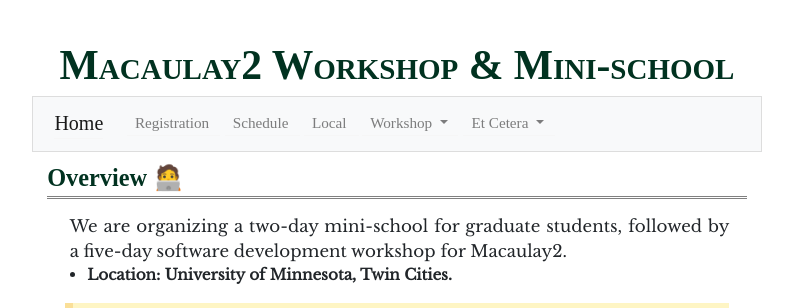
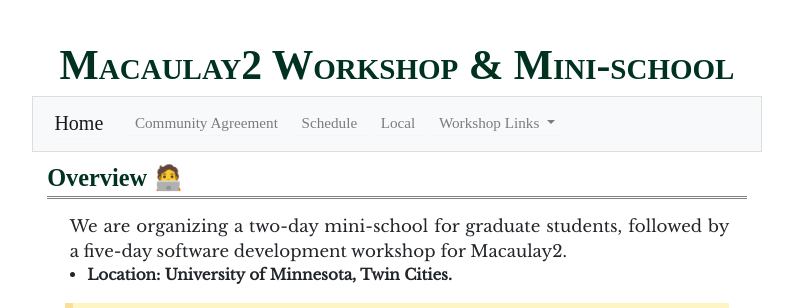
Before and after one commit to Macaulay2/Workshop-2023-Minneapolis, a Jekyll site: the page built from index.md, in a window 1280 px wide. Shown: the top 308 px of the page, without its empty margins (243-1036 px from the left). Built offline with Jekyll 4.4.1, drawn with Linux system fonts in a browser that asks for light colours; some web fonts are replaced.

Commit message:
Mon May 15 09:25:12 AM CDT 2023

```diff
--- a/_includes/navbar.html
+++ b/_includes/navbar.html
@@ -2,8 +2,8 @@
       <h1 class="masthead-title">Macaulay2 Workshop &amp; Mini-school</h1>
     </div>
 
-{% assign nodes="registration schedule local" | split: ' ' %}
-{% assign title="Registration Schedule Local" | split: ' ' %}
+{% assign nodes="community-agreement|schedule|local" | split: '|' %}
+{% assign title="Community Agreement|Schedule|Local" | split: '|' %}
 
     <nav class="navbar navbar-workshop navbar-expand-lg navbar-light bg-light">
       <a class="navbar-brand{% if page.url == '/' %} active{% endif %}" href="{{ site.baseurl }}/">Home</a>
@@ -13,37 +13,39 @@
 
       <div class="collapse navbar-collapse" id="navbarSupportedContent">
 	<ul class="navbar-nav mr-auto">
-	  <li class="nav-item">
-	    <a class="nav-link" href="https://forms.gle/Ujck8YCb7VcsUhPX8">Registration</a>
-	  </li>
+	  <!-- <li class="nav-item"> -->
+	  <!--   <a class="nav-link" href="https://forms.gle/Ujck8YCb7VcsUhPX8">Registration</a> -->
+	  <!-- </li> -->
 
-	  {%- for i in (1..2) -%}
+	  {%- for i in (0..2) -%}
 	  <li class="nav-item">
 	    <a class="nav-link{% if page.url contains nodes[i] %} active{% endif %}"
-	       href="{{ site.baseurl }}/M2Week/{{nodes[i]}}/">{{title[i]}}</a>
+	       href="{{ site.baseurl }}/{{nodes[i]}}/">{{title[i]}}</a>
 	  </li>
 	  {%- endfor %}
 
 	  <li class="nav-item dropdown">
 	    <a class="nav-link dropdown-toggle" id="navbarDropdown" role="button"
 	       data-toggle="dropdown" aria-haspopup="true" aria-expanded="false">
-	      Workshop
+	      Workshop Links
 	    </a>
 
 	    <div class="dropdown-menu" aria-labelledby="navbarDropdown">
 	      <a class="dropdown-item" href="https://github.com/Macaulay2/Workshop-2023-Minneapolis/wiki/Workshop-Projects">Project Descriptions</a>
 	      <a class="dropdown-item" href="https://github.com/Macaulay2/Workshop-2023-Minneapolis">GitHub Repository</a>
-	      <a class="dropdown-item" href="https://macaulay2.zulipchat.com/#narrow/stream/381500">Zulip Chat</a>
-	    </div>
-	  </li>
+	      <a class="dropdown-item" href="https://macaulay2.zulipchat.com/#narrow/stream/381500">Zulip Chat Stream</a>
 
-	  <li class="nav-item dropdown">
-	    <a class="nav-link dropdown-toggle" id="navbarDropdown" role="button"
-	       data-toggle="dropdown" aria-haspopup="true" aria-expanded="false">
-	      Et Cetera
-	    </a>
+	      <div class="dropdown-divider"></div>
+	  <!--   </div> -->
+	  <!-- </li> -->
 
-	    <div class="dropdown-menu" aria-labelledby="navbarDropdown">
+	  <!-- <li class="nav-item dropdown"> -->
+	  <!--   <a class="nav-link dropdown-toggle" id="navbarDropdown" role="button" -->
+	  <!--      data-toggle="dropdown" aria-haspopup="true" aria-expanded="false"> -->
+	  <!--     Et Cetera -->
+	  <!--   </a> -->
+
+	  <!--   <div class="dropdown-menu" aria-labelledby="navbarDropdown"> -->
 	      <a class="dropdown-item" href="http://www2.macaulay2.com/Macaulay2/Events">Other Macaulay2 events</a>
 	    </div>
 	  </li>
```
